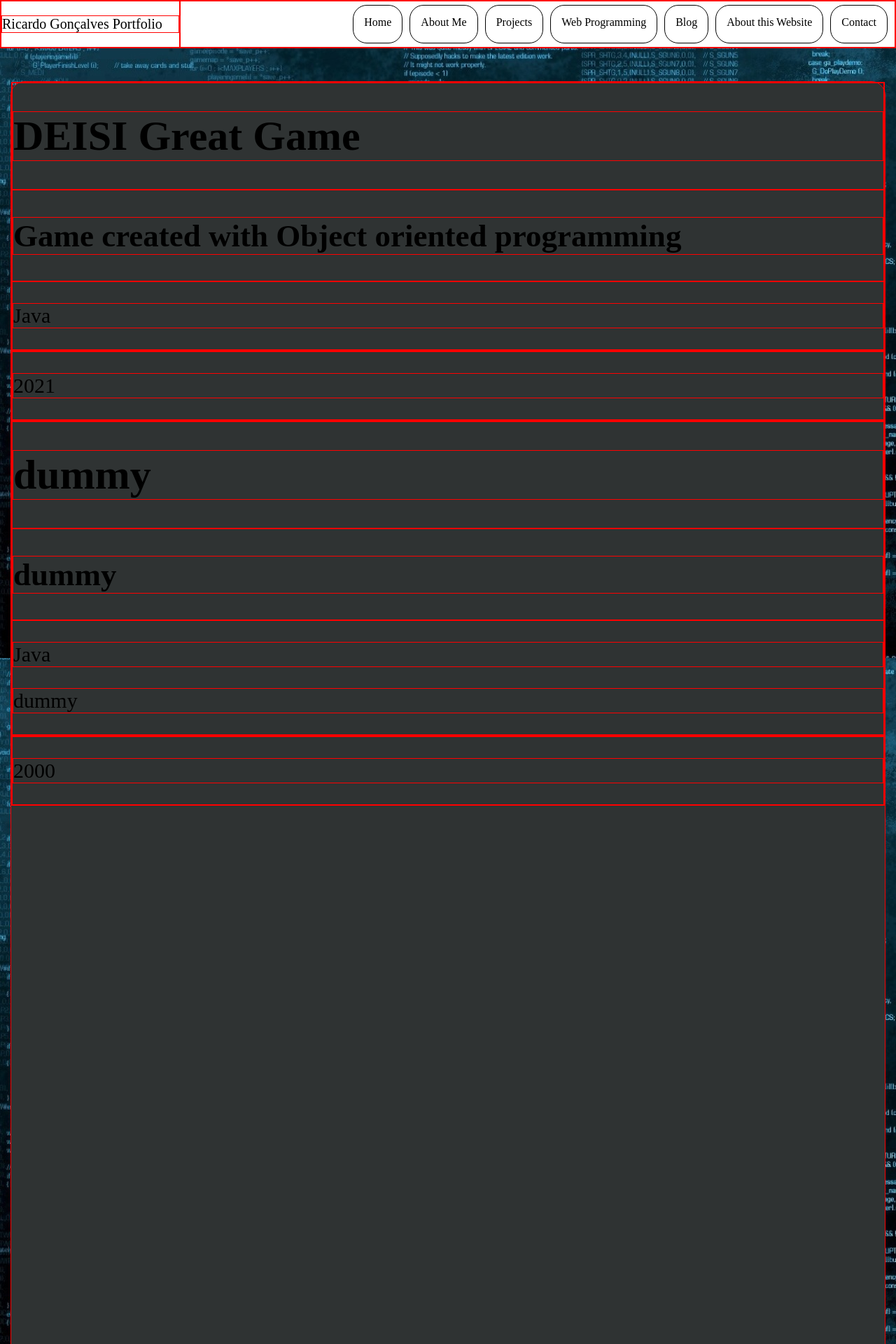
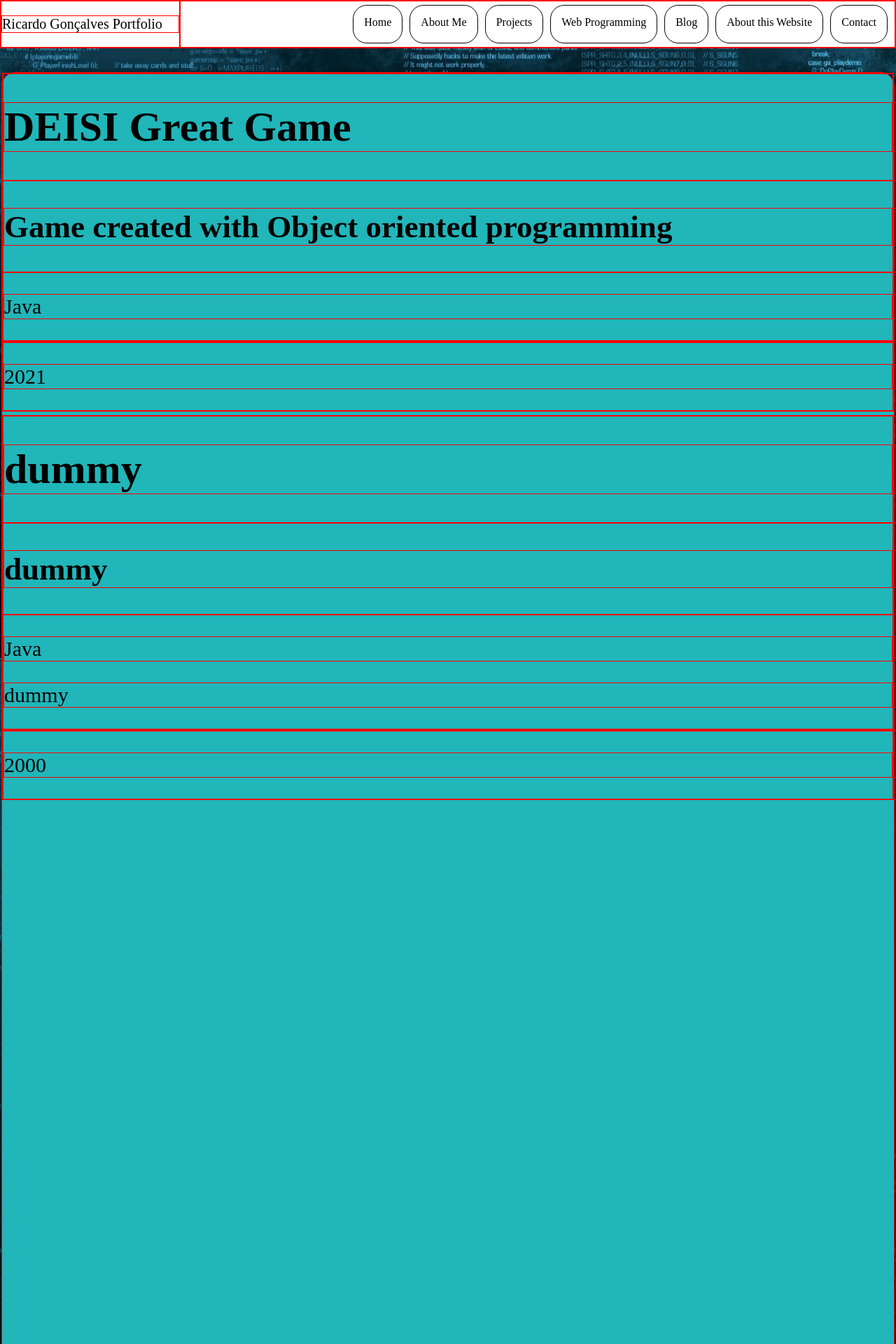
Before and after one commit to DrAlexWild/heroku_portfolio, a Django app: page /projects in a window 1280 px wide. Shown: the top 1920 px of the page at 70% size. Run offline with Django 4.2, Linux system fonts and the light colour scheme; data comes from the database, SQL or seed files in the repository; data that the repository does not hold is empty; parts of the project's set-up code (start-up, migrations or seed data) failed here and were passed over.

Commit message:
heroku new page projects

```diff
--- a/portfolio/static/portfolio/css/projects.css
+++ b/portfolio/static/portfolio/css/projects.css
@@ -85,8 +85,10 @@ html, body , .container {
 .projects {
 grid-area: projects;
 font-size: 30px;
-margin:70px;
-background-color:#2f3333;
+margin:40px;
+background-color:#20b6ba;
+border-radius: 20px;
+box-shadow: 5px 5px 15px black;
 }
 
 .projects {
@@ -94,7 +96,7 @@ background-color:#2f3333;
   grid-area: projects;
   grid-template-columns: 1fr;
   grid-template-rows: 0.5fr 1fr 0.5fr 4fr 0.1fr;
-  gap: 0px;
+  gap: 5px;
   grid-auto-flow: row;
   grid-template-areas:
     "title"
@@ -103,7 +105,7 @@ background-color:#2f3333;
     "project_topics"
     "project end";
 
-  margin:15px;
+  margin:2px;
   border: 16px solid white;
   border-radius:20px;
 
@@ -128,6 +130,12 @@ background-color:#2f3333;
     flex-flow: row wrap;
 }
 
+.project_topic img{
+  width:400px;
+  height:auto;
+  padding:10px;
+}
+
 .project_end{
     grid-area:project_end;
 }
--- a/portfolio/templates/portfolio/projects.html
+++ b/portfolio/templates/portfolio/projects.html
@@ -36,7 +36,7 @@
             </div>
             <div class="project_topics">
                 {% for project_topic in project.project_topics.all %}
-                <div class="project topic">
+                <div class="project_topic">
                     <img src="{{ project_topic.image.url|default_if_none:'#' }}" class="project_topic_img" alt=""/>
                     <pre>{{project_topic.description}}</pre>
                 </div>
```
